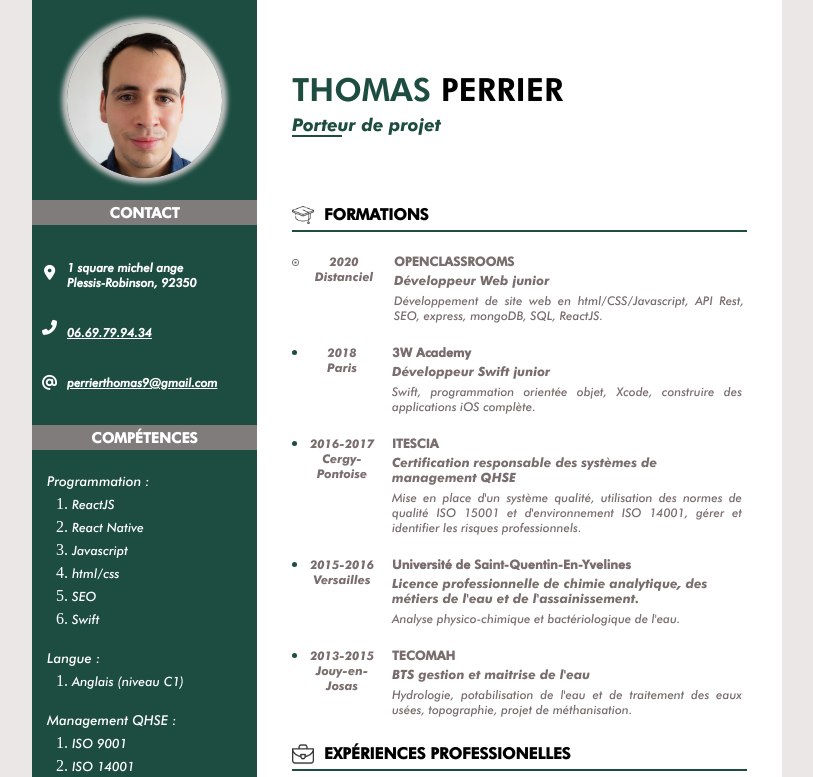
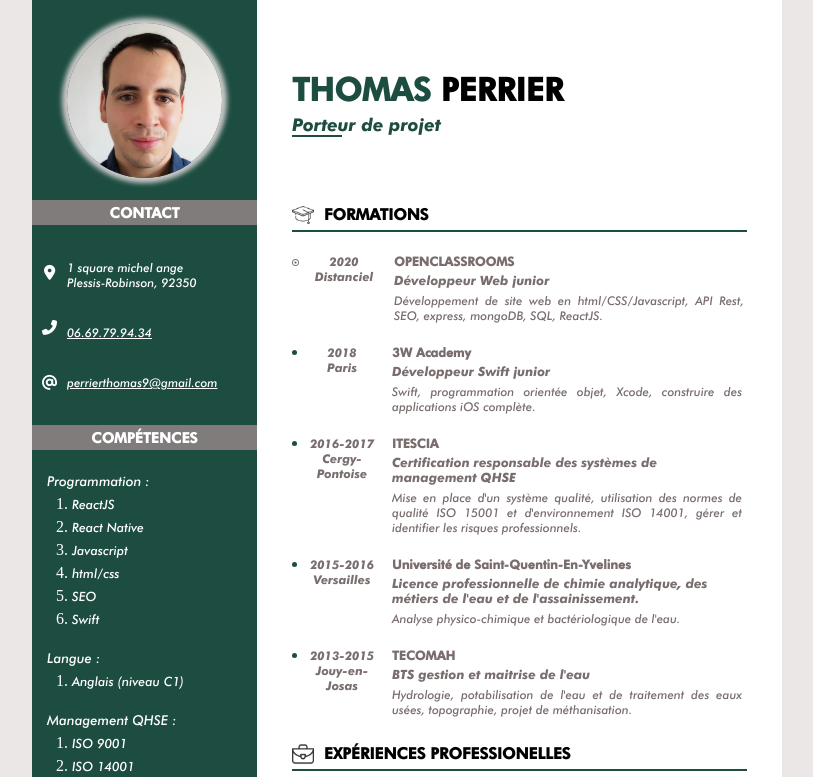
Before and after one commit to thomas796/cv, a website: page index.html in a window 1280 px wide. Shown: the top 777 px of the page, without its empty margins (233-1046 px from the left). Drawn offline with Linux system fonts and the light colour scheme.

Commit message:
change font

```diff
--- a/css/block.css
+++ b/css/block.css
@@ -33,14 +33,14 @@ header {
     margin-left: 35px;
     margin-top: 35px;
     font-size: 2rem;
-    font-weight: lighter;
+    /* font-weight: lighter; */
 }
 
 #nameTitleColor {
     font-family: "titleFont", Arial, Helvetica, sans-serif;
     margin: 0px;
     font-size: 2rem;
-    font-weight: lighter;
+    /* font-weight: lighter; */
     color: var(--mainColor);
 }
 
@@ -98,7 +98,7 @@ main {
     font-size: 0.98rem;
     vertical-align: middle;
     margin-left: 10px;
-    font-weight: 600;
+    /* font-weight: 600; */
 }
 
 .experienceConteneur {
@@ -166,7 +166,7 @@ main {
     font-size: 0.8rem;
     color: rgb(121, 109, 109);
     font-family: "mainFont", Arial, Helvetica, sans-serif;
-    font-weight: 500;
+    /* font-weight: 500; */
 }
 
 .description {
@@ -221,7 +221,7 @@ main {
 
 .contact {
     text-align: left;
-    font-weight: 600;
+    /* font-weight: 600; */
     margin: 0px;
 }
 
--- a/css/block715.css
+++ b/css/block715.css
@@ -11,7 +11,7 @@
         display: flex;
         flex-direction: column;
         align-items: center;
-        background-color: white;
+        background-color: white;f
     }
 
     #photoProfil {
@@ -72,8 +72,6 @@
     }
 
 
-
-
     footer {
         background-color: var(--mainColor);
         width: 100%;
--- a/css/main.css
+++ b/css/main.css
@@ -4,16 +4,22 @@
 @font-face {
     font-family: "paraFont";
     src: url("./futura/Futura\ Medium\ Italic\ font.ttf");
+    font-weight: normal;
+    font-style: normal;
 }
 
 @font-face {
     font-family: "mainFont";
     src: url("./futura/Futura Bold Italic font.ttf");
+    font-weight: normal;
+    font-style: normal;
 }
 
 @font-face {
     font-family: "titleFont";
     src: url("./futura/Futura\ Heavy\ font.ttf");
+    font-weight: normal;
+    font-style: normal;
 }
 
 html {
```
